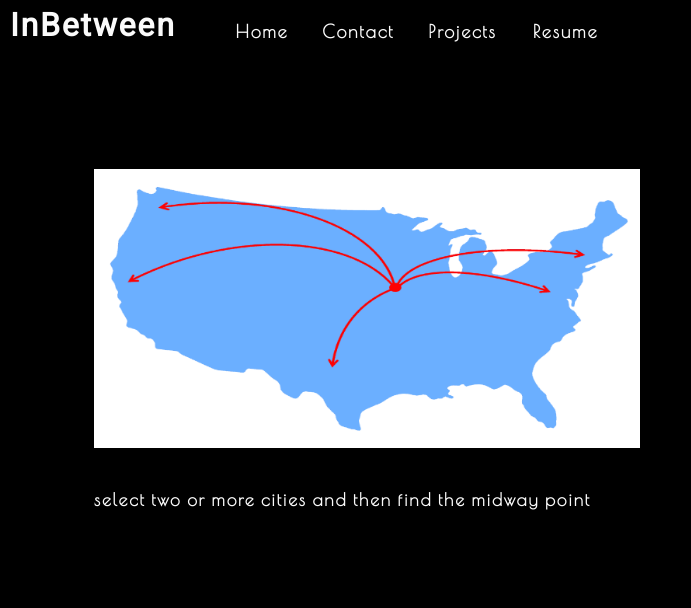
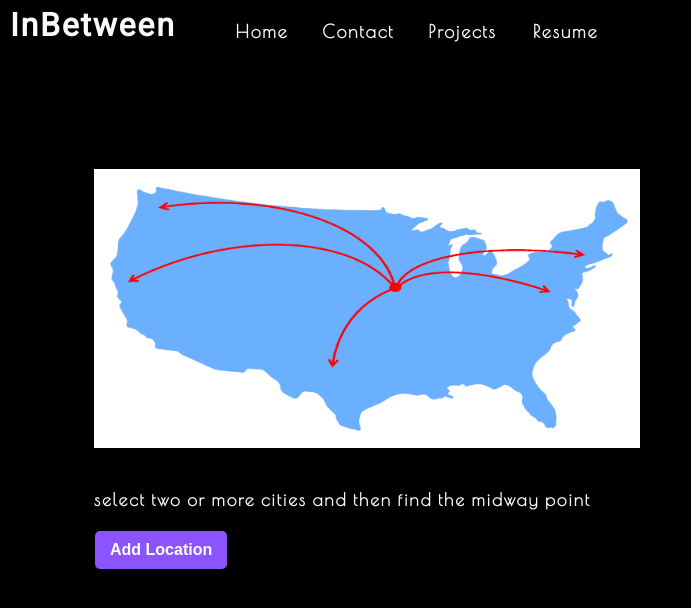
Before and after one commit to Skiddzie/InBetween, a React (Create React App) app: page / in a window 1280 px wide. Shown: the top 608 px of the page, without its empty margins (0-691 px from the left). Built offline with nearby package versions, Linux system fonts and the light colour scheme.

Commit message:
dynamically create input box

```diff
--- a/src/App.js
+++ b/src/App.js
@@ -4,6 +4,7 @@ import Main from './components/Main';
 import Gallery from './components/Gallery';
 import ContactForm from './components/Contact';
 import Resume from './components/Resume';
+// import AddBox from './components/AddBox/AddBox';
 
 function App() {
   const [contactSelected, setContactSelected] = useState(false);
@@ -48,6 +49,7 @@ function App() {
         {switchTab()}
       </main>
     </div>
+
   );
 }
 export default App;
--- /dev/null
+++ b/src/components/AddBox/AddBox.js
@@ -0,0 +1,20 @@
+import React, { useState} from "react";
+function AddBox(){
+    const [val,setVal]=useState([]);
+    const handleAdd=()=>{
+        const abc=[...val,[]]
+        setVal(abc)
+    }
+    const handleChange=()=>{}
+return(
+    <>
+    <button onClick={()=>handleAdd()}>Add Location</button>
+        {val.map((data,i)=>{
+            return(
+                <input oNchange={e=>handleChange(e,i)}/>
+            )
+        })}
+    </>
+)
+}
+export default AddBox;
--- a/src/components/Main/index.js
+++ b/src/components/Main/index.js
@@ -1,6 +1,6 @@
 import React from 'react'
 import coverImage from "../../assets/cover/cover-image.png";
-
+import AddBox from '../AddBox/AddBox';
 function Main() {
 
   return (
@@ -12,6 +12,7 @@ function Main() {
           select two or more cities and then find the midway point
         </p>
       </div>
+      <AddBox></AddBox>
     </section>
   )
 }
```
